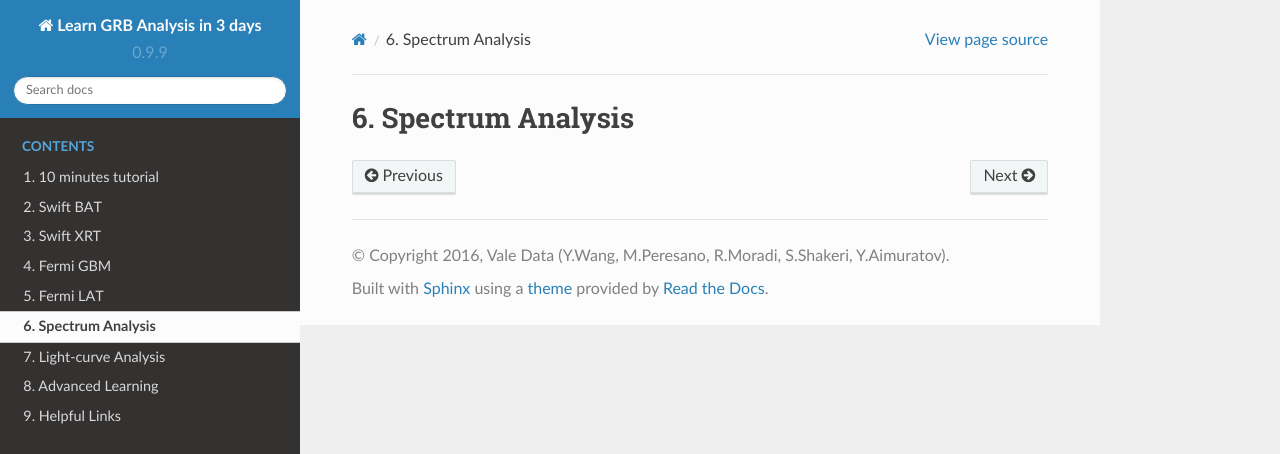
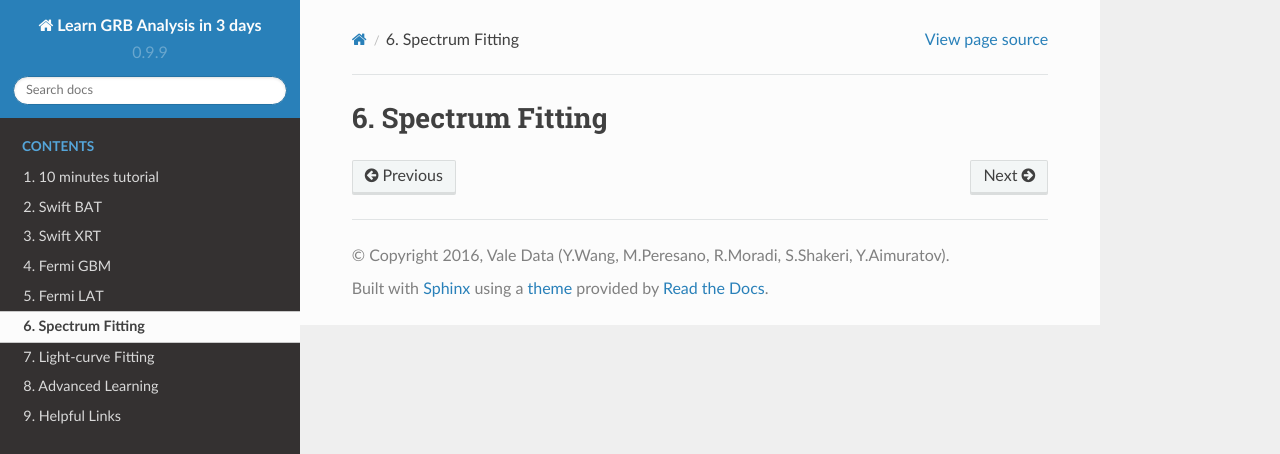
Before and after one commit to ValeData/GRBAnalysis, a Sphinx documentation site: the page built from source/Spectrum.rst, in a window 1280 px wide. Shown: the top 454 px of the page. Built offline with Sphinx 7.4.7 and the Read the Docs theme 2.0.0, drawn with Linux system fonts in a browser that asks for light colours.

Commit message:
change index

```diff
--- a/source/Light-curve.rst
+++ b/source/Light-curve.rst
@@ -1,4 +1,4 @@
-Light-curve Analysis
+Light-curve Fitting
 =======================================
 
 .. contents::
--- a/source/Spectrum.rst
+++ b/source/Spectrum.rst
@@ -1,4 +1,4 @@
-Spectrum Analysis
+Spectrum Fitting
 =======================================
 
 .. contents::
--- a/source/index.rst
+++ b/source/index.rst
@@ -24,8 +24,8 @@ Hope it acts as the entry of your GRB data world.
    Swift XRT <XRT>
    Fermi GBM <GBM>
    Fermi LAT <LAT>
-   Spectrum Analysis <Spectrum>
-   Light-curve Analysis <Light-curve>
+   Spectrum Fitting <Spectrum>
+   Light-curve Fitting <Light-curve>
    Advanced Learning <Advanced>
    Helpful Links <Links>
 
```
Also changed, not shown: 13 other files.
